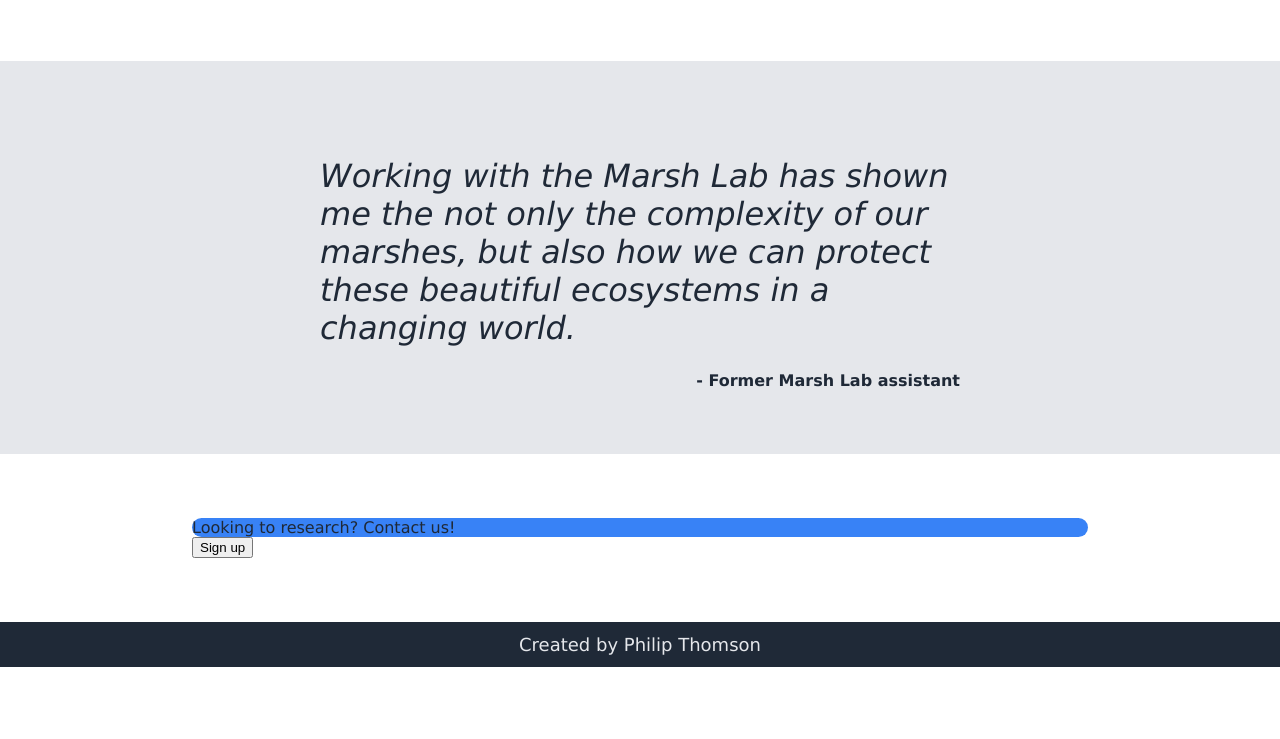
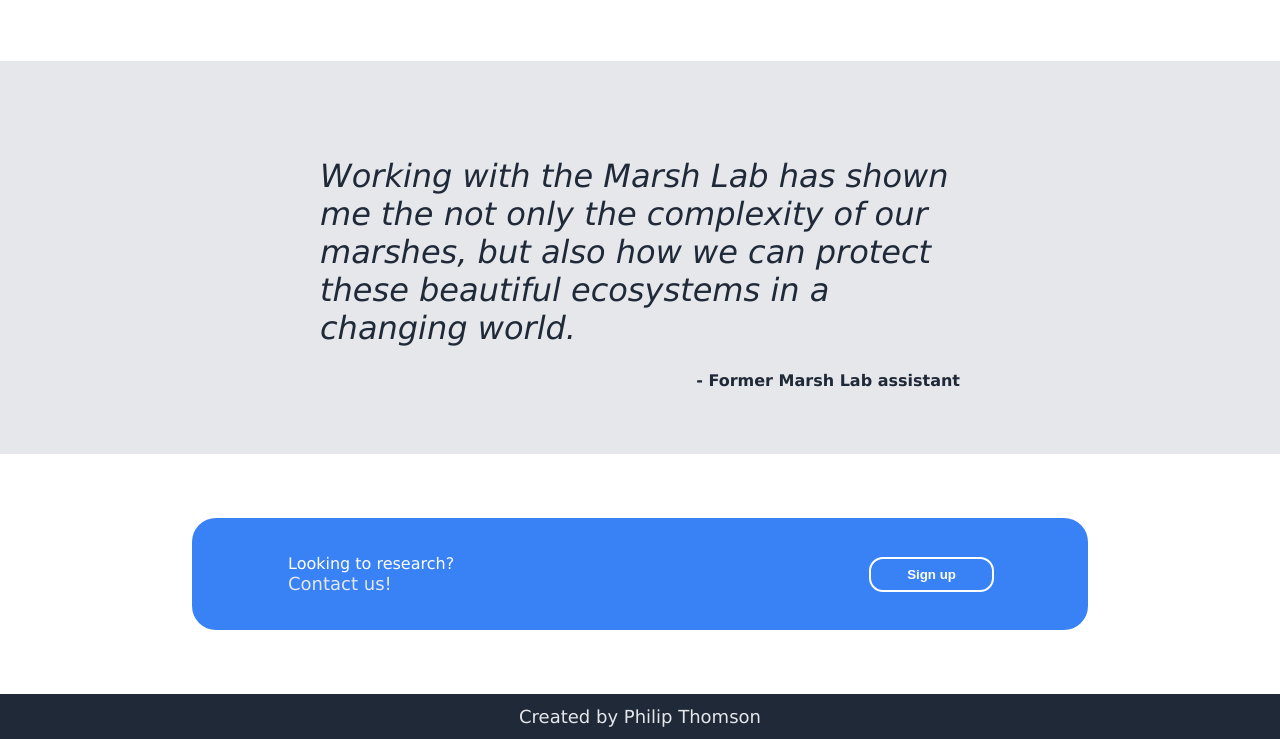
Before and after one commit to PhilT847/lab-landing-page, a plain HTML site: page index.html in a window 1280 px wide. Shown: the part 981-1720 px from the top of the page. Before the commit the page ends 1648 px from the top, so only its background shows below. Drawn offline with Linux system fonts and the light colour scheme.

Commit message:
Modified button appearance
Made button have a more consistent appearance in style.css

```diff
--- a/css/style.css
+++ b/css/style.css
@@ -15,6 +15,14 @@ a {
     color: white;
 }
 
+button {
+    font-weight: 700;
+    background-color: #3882F6;
+    padding: 8px 36px;
+    border-radius: 12px;
+    border: none;
+}
+
 .header, .footer, .title-section, .img-section,
 .quote-section, .contact-section {
     padding: 12px 15%; /* padding on all content elements*/
@@ -25,20 +33,25 @@ a {
     padding-bottom: 64px;
 }
 
+.header, .title-section, .contact-box,
+.lab-button, .contact-button {
+    color: white;
+}
+
+.header-links, .title-secondary-text,
+.footer, .contact-text-secondary {
+    color: #E5E7EB;
+    font-size: 18px;
+    font-weight: 100;
+}
+
 .header {
-    color: white;
     font-size: 24px;
     font-weight: 800;
     background-color: #1F2937;
     display: flex;
     align-items: center;
     justify-content: space-between;
-}
-
-.header-links, .title-secondary-text, .footer {
-    color: #E5E7EB;
-    font-size: 18px;
-    font-weight: 100;
 }
 
 .header-links {
@@ -49,7 +62,6 @@ a {
 }
 
 .title-section {
-    color: white;
     background-color: #1F2937;
     display: flex;
     justify-content: space-between;
@@ -70,10 +82,7 @@ a {
     font-weight: 800;
 }
 
-.title-button {
-    background-color: #3882F6;
-    color: white;
-    font-weight: 500;
+.lab-button {
     width: 40%;
 }
 
@@ -149,9 +158,20 @@ a {
 .contact-box {
     background-color: #3882f6;
     border-radius: 24px;
+    padding: 36px 96px;
     display: flex;
     align-items: center;
     justify-content: space-between;
+    gap: 32px;
+}
+
+.contact-text {
+    display: flex;
+    flex-direction: column;
+}
+
+.contact-button {
+    outline: 2px solid white;
 }
 
 .footer {
--- a/index.html
+++ b/index.html
@@ -32,7 +32,7 @@
                     goes here under the main title. It's
                     a smaller font.
                 </div>
-                <button class="title-button">
+                <button class="lab-button">
                     Publications
                 </button>
             </div>
@@ -68,11 +68,16 @@
 
         <div class="contact-section">
             <div class="contact-box">
-                Looking to research? Contact us!
+                <div class="contact-text">
+                    <div>Looking to research?</div>
+                    <div class="contact-text-secondary">
+                        Contact us!
+                    </div>
+                </div>
+                <button class="contact-button">
+                    Sign up
+                </button>
             </div>
-            <button>
-                Sign up
-            </button>
         </div>
 
         <div class="footer">
```
